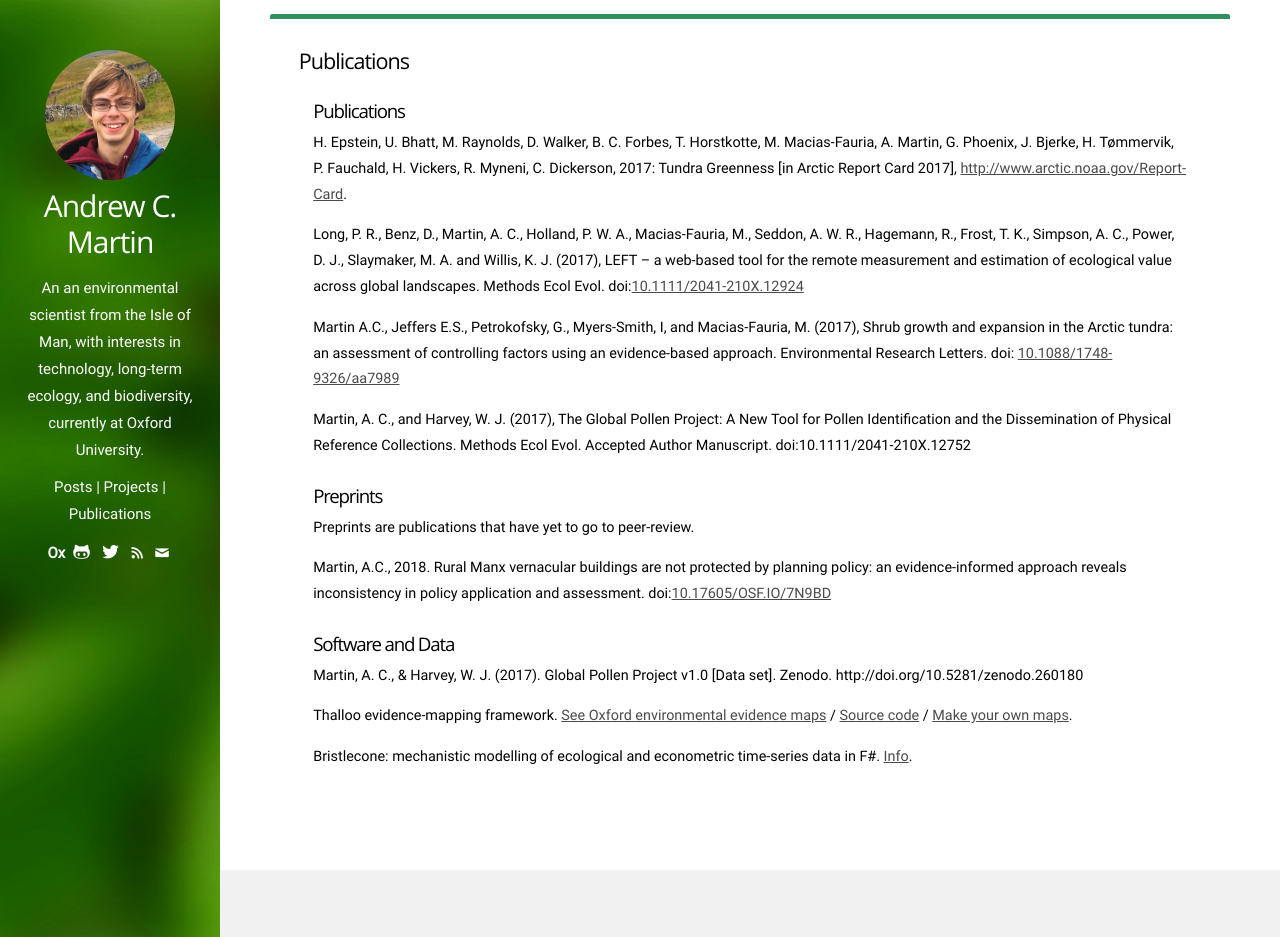
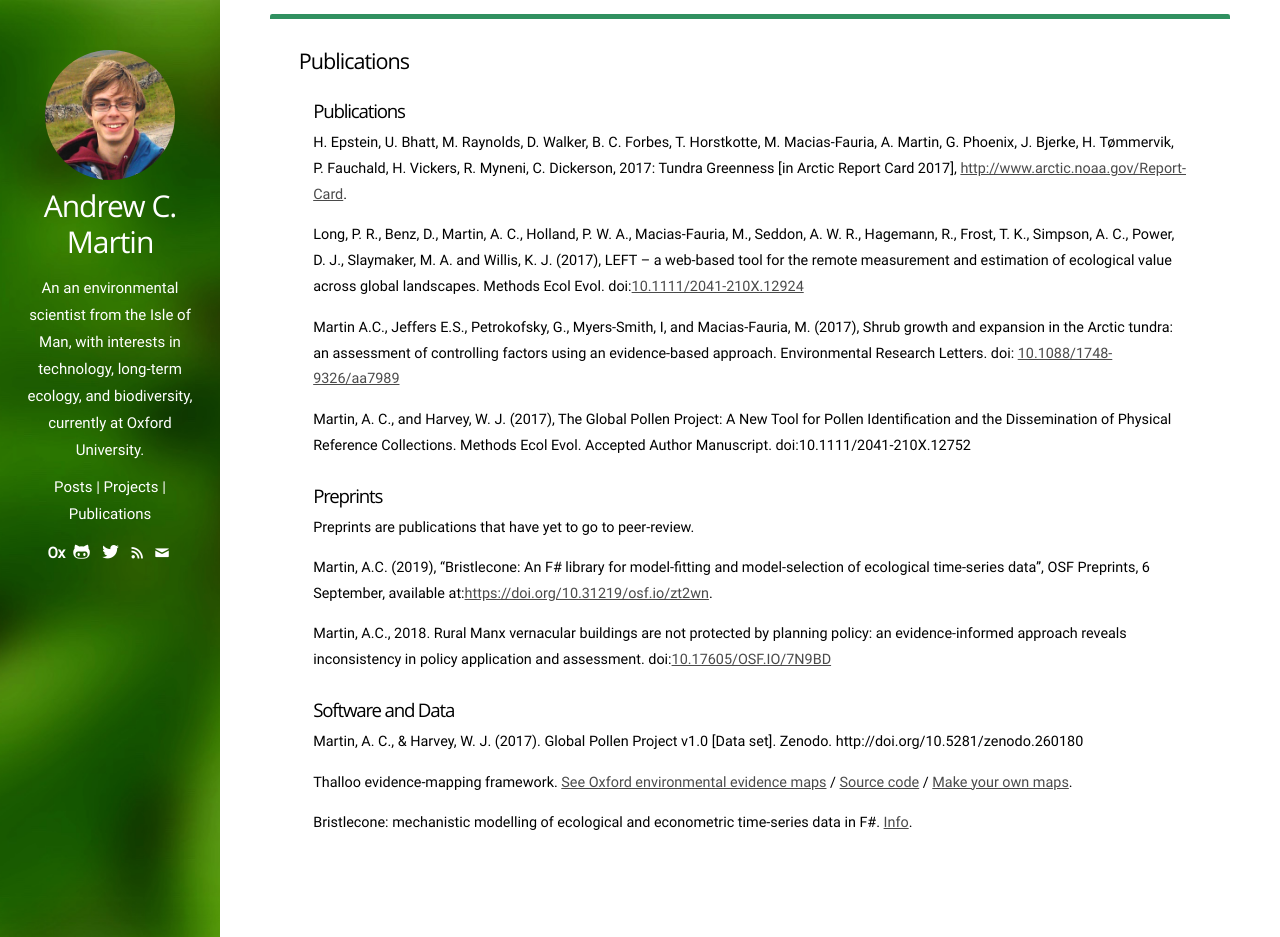
Before and after one commit to AndrewIOM/andrewiom.github.io, a Jekyll site: the page built from publications.markdown, in a window 1280 px wide and 937 px high. Built offline with Jekyll 4.4.1, drawn with Linux system fonts in a browser that asks for light colours.

Commit message:
Added preprint reference

```diff
--- a/publications.markdown
+++ b/publications.markdown
@@ -16,6 +16,8 @@ Martin, A. C., and Harvey, W. J. (2017), The Global Pollen Project: A New Tool f
 ### Preprints
 Preprints are publications that have yet to go to peer-review.
 
+Martin, A.C. (2019), “Bristlecone: An F# library for model-fitting and model-selection of ecological time-series data”, OSF Preprints, 6 September, available at:[https://doi.org/10.31219/osf.io/zt2wn](https://doi.org/10.31219/osf.io/zt2wn).
+
 Martin, A.C., 2018. Rural Manx vernacular buildings are not protected by planning policy: an evidence-informed approach reveals inconsistency in policy application and assessment. doi:[10.17605/OSF.IO/7N9BD](https://doi.org/10.17605/OSF.IO/7N9BD)
 
 ### Software and Data
```
